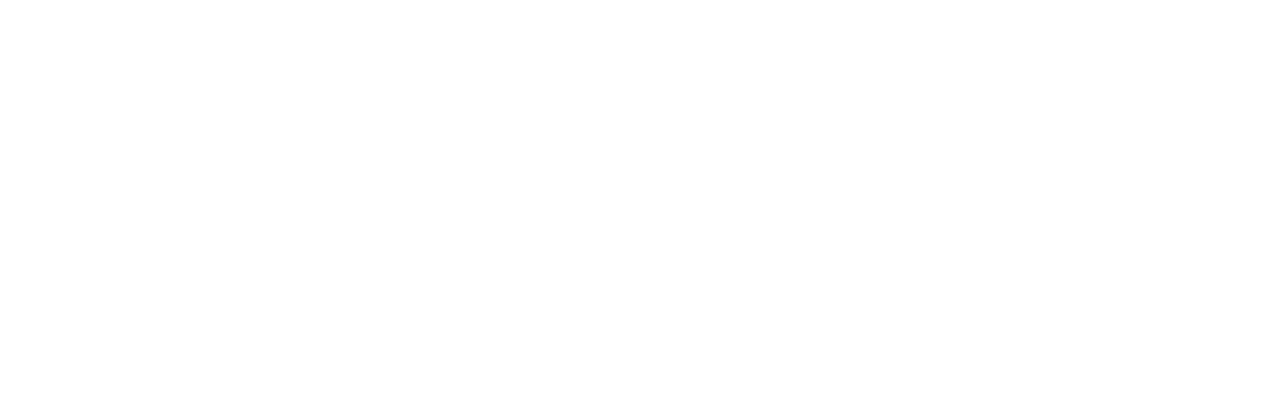
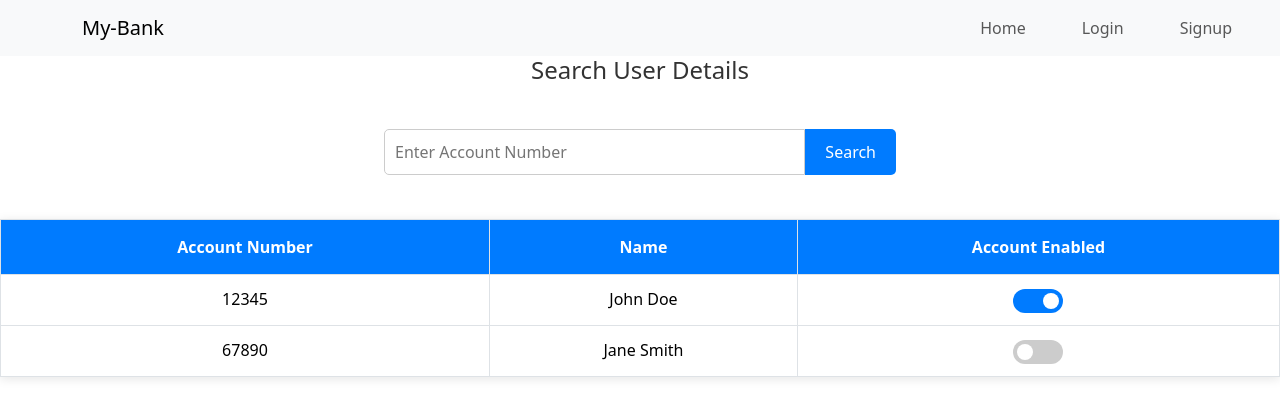
Before and after one commit to sankitanitdgp/BankWithFargo, a React (Create React App) app in the folder frontend/: page /searchUser in a window 1280 px wide. Before the commit this address had no page. Shown: the top 418 px of the page. Built offline with nearby package versions, Linux system fonts and the light colour scheme.

Commit message:
Added admin search user UI

```diff
--- a/frontend/src/App.js
+++ b/frontend/src/App.js
@@ -9,21 +9,22 @@
 import { BrowserRouter, Routes, Route, useNavigate } from "react-router-dom";
 import Dashboard from "./components/Dashboard";
 import Admin from "./components/Admin";
+import SearchUser from "./components/SearchUser";
 import Logout from "./components/Logout";
 
 function App() {
-
   return (
     <BrowserRouter>
       <Routes>
         <Route path="/" element={<Home />}>
-          <Route path="login" element={<Login/>} />
+          <Route path="login" element={<Login />} />
           <Route path="signup" element={<SignUp />} />
           <Route path="openAccount" element={<OpenAccount />} />
-          <Route path="dashboard" element={<Dashboard/>} />
-          <Route path="adminDashboard" element={<Admin/>} />
+          <Route path="dashboard" element={<Dashboard />} />
+          <Route path="adminDashboard" element={<Admin />} />
+          <Route path="searchUser" element={<SearchUser />} />
           <Route path="transactions" element={<TransactionHistory />} />
-          <Route path="logout" element={<Logout/>} />
+          <Route path="logout" element={<Logout />} />
         </Route>
       </Routes>
     </BrowserRouter>
--- a/frontend/src/components/Admin.js
+++ b/frontend/src/components/Admin.js
@@ -5,9 +5,10 @@
 import ViewBalanceModal from "./ViewBalanceModal";
 import Cookies from "universal-cookie";
 import DepositMoneyModal from "./DepositMoneyModal";
+import SearchUser from "./SearchUser";
 
 function AdminDashboard() {
-
+  const [showSearchUser, setShowSearchUser] = useState(false);
   const cookies = new Cookies();
   const navigate = useNavigate();
 
@@ -26,20 +27,20 @@
           </Card>
         </Link>
 
-        <Link className="card-link">
-          <Card className="dashboard-card" >
+        <Link className="card-link" to="/searchUser">
+          <Card className="dashboard-card">
             <Card.Body>Search User</Card.Body>
           </Card>
         </Link>
 
         <Link className="card-link" to="/transactions">
-          <Card className="dashboard-card card-img-">
+          <Card className="dashboard-card">
             <Card.Body>View User Transactions</Card.Body>
           </Card>
         </Link>
-
-
-
+        {/* {showSearchUser && (
+          <SearchUser show={showSearchUser} setShow={setShowSearchUser} />
+        )} */}
       </div>
     </>
   );
--- /dev/null
+++ b/frontend/src/components/SearchUser.js
@@ -0,0 +1,98 @@
+import React, { Component, useEffect, useState } from "react";
+import "../styles/SearchUser.css";
+
+function SearchUser() {
+  const [searchAccount, setSearchAccount] = useState("");
+  const [userData, setUserData] = useState([]);
+
+  // Simulated user data for demonstration purposes
+  const mockUserData = [
+    { accountNumber: "12345", name: "John Doe", isEnabled: true },
+    { accountNumber: "67890", name: "Jane Smith", isEnabled: false },
+  ];
+
+  // Function to handle account number input change
+  const handleAccountNumberChange = (event) => {
+    setSearchAccount(event.target.value);
+  };
+
+  // Function to search for a user by account number
+  const searchUser = () => {
+    // Simulate searching by filtering the mock user data
+    const user = mockUserData.find(
+      (user) => user.accountNumber === searchAccount
+    );
+    if (user) {
+      setUserData([user]);
+    } else {
+      setUserData([]);
+    }
+  };
+
+  // Function to toggle account status
+  const toggleAccountStatus = (accountNumber) => {
+    setUserData((prevData) =>
+      prevData.map((user) => {
+        if (user.accountNumber === accountNumber) {
+          return { ...user, isEnabled: !user.isEnabled };
+        }
+        return user;
+      })
+    );
+  };
+
+  useEffect(() => {
+    // Initially, display all users
+    setUserData(mockUserData);
+  }, []);
+
+  return (
+    <div>
+      <h1>
+        <center>Search User Details</center>
+      </h1>
+      <br></br>
+      <center>
+        <div className="search-container">
+          <input
+            type="text"
+            placeholder="Enter Account Number"
+            value={searchAccount}
+            onChange={handleAccountNumberChange}
+          />
+          <button onClick={searchUser}>Search</button>
+        </div>
+      </center>
+      <br></br>
+
+      <table className="table">
+        <thead>
+          <tr>
+            <th>Account Number</th>
+            <th>Name</th>
+            <th>Account Enabled</th>
+          </tr>
+        </thead>
+        <tbody>
+          {userData.map((user) => (
+            <tr key={user.accountNumber}>
+              <td>{user.accountNumber}</td>
+              <td>{user.name}</td>
+              <td>
+                <label className="switch">
+                  <input
+                    type="checkbox"
+                    checked={user.isEnabled}
+                    onChange={() => toggleAccountStatus(user.accountNumber)}
+                  />
+                  <span className="slider round"></span>
+                </label>
+              </td>
+            </tr>
+          ))}
+        </tbody>
+      </table>
+    </div>
+  );
+}
+export default SearchUser;
--- /dev/null
+++ b/frontend/src/styles/SearchUser.css
@@ -0,0 +1,146 @@
+/* .container {
+    max-width: 800px;
+    margin: 0 auto;
+    padding: 20px;
+    background-color: #fff;
+    border-radius: 5px;
+    box-shadow: 0px 0px 10px rgba(0, 0, 0, 0.2);
+} */
+
+h1 {
+    font-size: 24px;
+    margin-bottom: 20px;
+    color: #333;
+}
+
+.search-container {
+    display: flex;
+    margin-bottom: 20px;
+    text-align: center;
+    padding-left: 30%;
+    padding-right: 30%;
+}
+
+input[type="text"] {
+    flex: 1;
+    padding: 10px;
+    border: 1px solid #ccc;
+    border-radius: 5px 0 0 5px;
+}
+
+button {
+    background-color: #007bff;
+    color: #fff;
+    border: none;
+    border-radius: 0 5px 5px 0;
+    padding: 10px 20px;
+    cursor: pointer;
+}
+
+button:hover {
+    background-color: #0056b3;
+}
+
+.table {
+    width: 100%;
+    border-collapse: collapse;
+    box-shadow: 0px 2px 10px rgba(0, 0, 0, 0.1);
+    padding-left: 12%;
+    padding-right: 12%;
+}
+
+.table th,
+.table td {
+    padding: 15px;
+    text-align: center;
+    border-bottom: 1px solid #ddd;
+}
+
+.table th {
+    background-color: #f5f5f5;
+}
+
+.table tr:nth-child(even) {
+    background-color: #f2f2f2;
+}
+
+.table tr:hover {
+    background-color: #9fa0a0;
+}
+
+.switch {
+    position: relative;
+    display: inline-block;
+    width: 50px;
+    height: 24px;
+}
+
+.switch input {
+    opacity: 0;
+    width: 0;
+    height: 0;
+}
+
+.slider {
+    position: absolute;
+    cursor: pointer;
+    top: 0;
+    left: 0;
+    right: 0;
+    bottom: 0;
+    background-color: #ccc;
+    -webkit-transition: 0.4s;
+    transition: 0.4s;
+    border-radius: 24px;
+}
+
+.slider:before {
+    position: absolute;
+    content: "";
+    height: 16px;
+    width: 16px;
+    left: 4px;
+    bottom: 4px;
+    background-color: white;
+    -webkit-transition: 0.4s;
+    transition: 0.4s;
+    border-radius: 50%;
+}
+
+input:checked+.slider {
+    background-color: #007bff;
+}
+
+input:checked+.slider:before {
+    -webkit-transform: translateX(26px);
+    -ms-transform: translateX(26px);
+    transform: translateX(26px);
+}
+
+/* Responsive CSS */
+/* @media (max-width: 768px) {
+    .container {
+        padding: 10px;
+    }
+
+    h1 {
+        font-size: 20px;
+    }
+
+    .search-container {
+        flex-direction: column;
+        padding-left: 12px;
+        padding-right: 12px;
+    }
+
+    input[type="text"] {
+        border-radius: 5px;
+        margin-bottom: 10px;
+    }
+
+    button {
+        border-radius: 5px;
+        color: #007bff;
+        flex-wrap: wrap;
+    }
+} */
```
